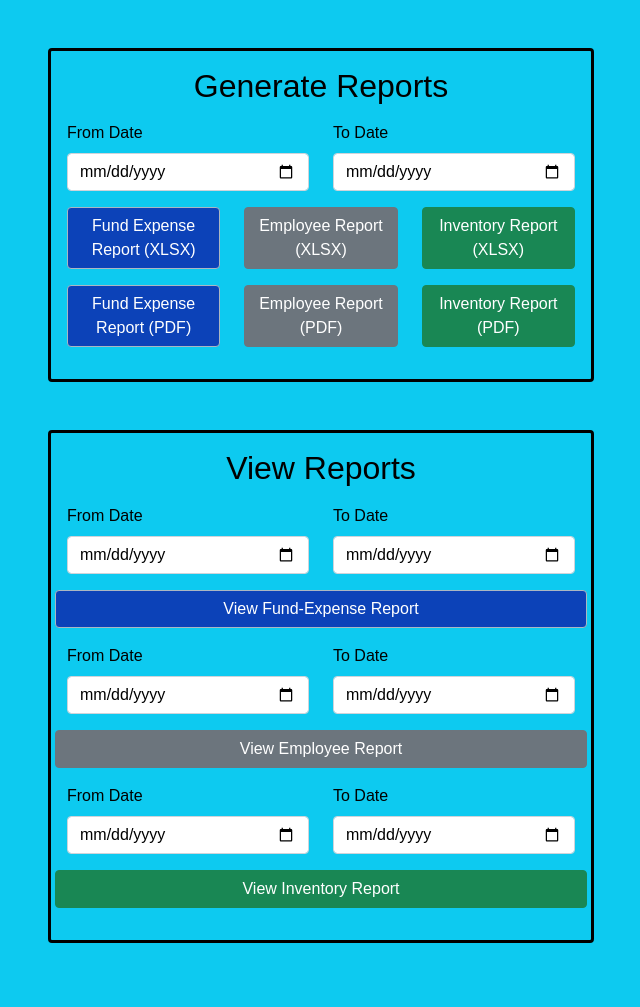
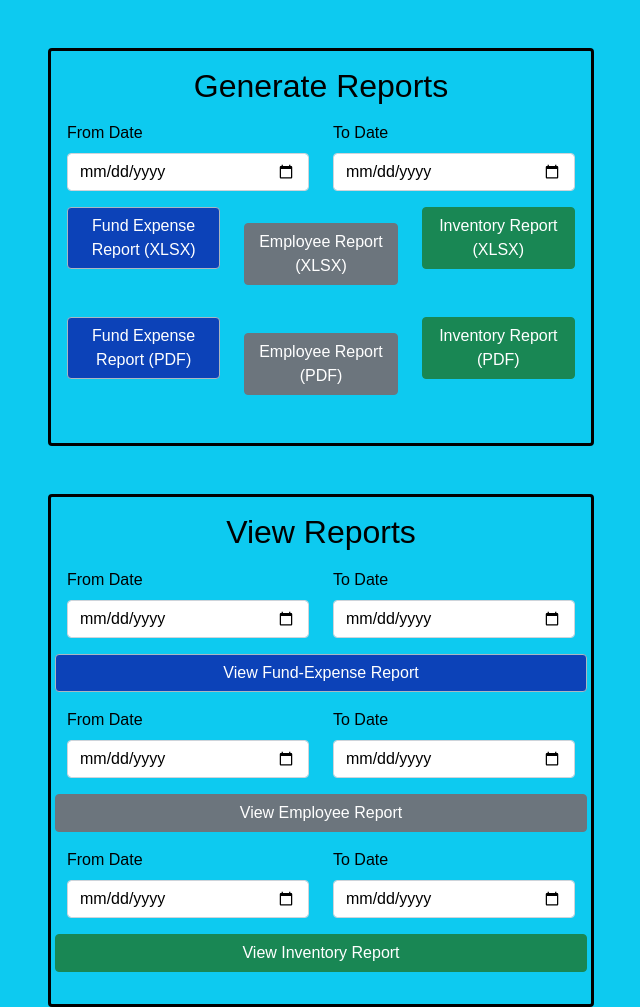
Before and after one commit to nag2mani/SuryaShaktiEngineeringWorks, a Django app: page /report/ in a window 1280 px wide. Shown: the whole page, without its empty margins (319-959 px from the left). Before the commit the page ends 943 px from the top, so only its background shows below. Run offline with Django 5.2, Linux system fonts and the light colour scheme.

Commit message:
done report added proper margin

```diff
--- a/SSEW/home/templates/report.html
+++ b/SSEW/home/templates/report.html
@@ -34,7 +34,7 @@
                                     <button type="submit" name="report_type" value="fund_expense_xlsx"
                                         class="btn btn-primary w-100">Fund Expense Report (XLSX)</button>
                                 </div>
-                                <div class="col-md-4">
+                                <div class="col-md-4 my-3">
                                     <button type="submit" name="report_type" value="employee_xlsx"
                                     class="btn btn-secondary w-100">Employee Report (XLSX)</button>
                                 </div>
@@ -49,7 +49,7 @@
                                     <button type="submit" name="report_type" value="fund_expense_pdf"
                                         class="btn btn-primary w-100">Fund Expense Report (PDF)</button>
                                 </div>
-                                <div class="col-md-4">
+                                <div class="col-md-4 my-3">
                                     <button type="submit" name="report_type" value="employee_pdf"
                                         class="btn btn-secondary w-100">Employee Report (PDF)</button>
                                 </div>
```
